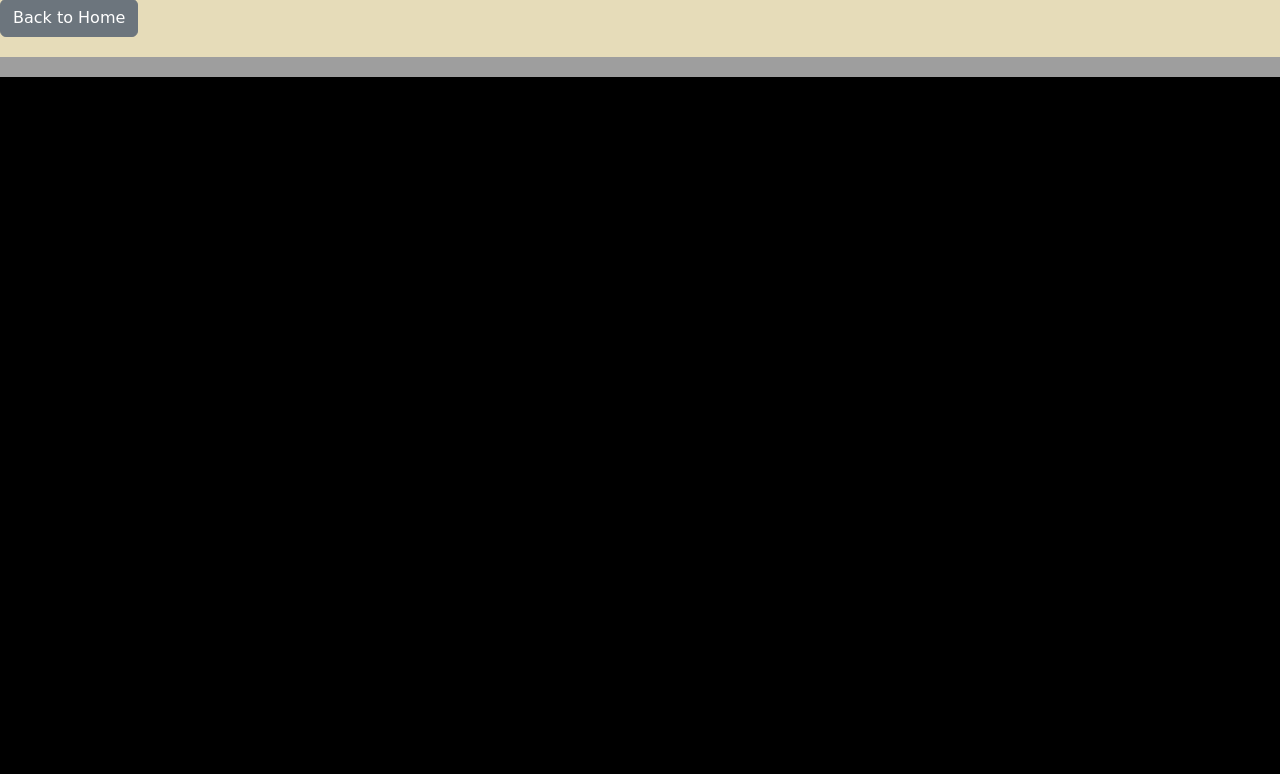
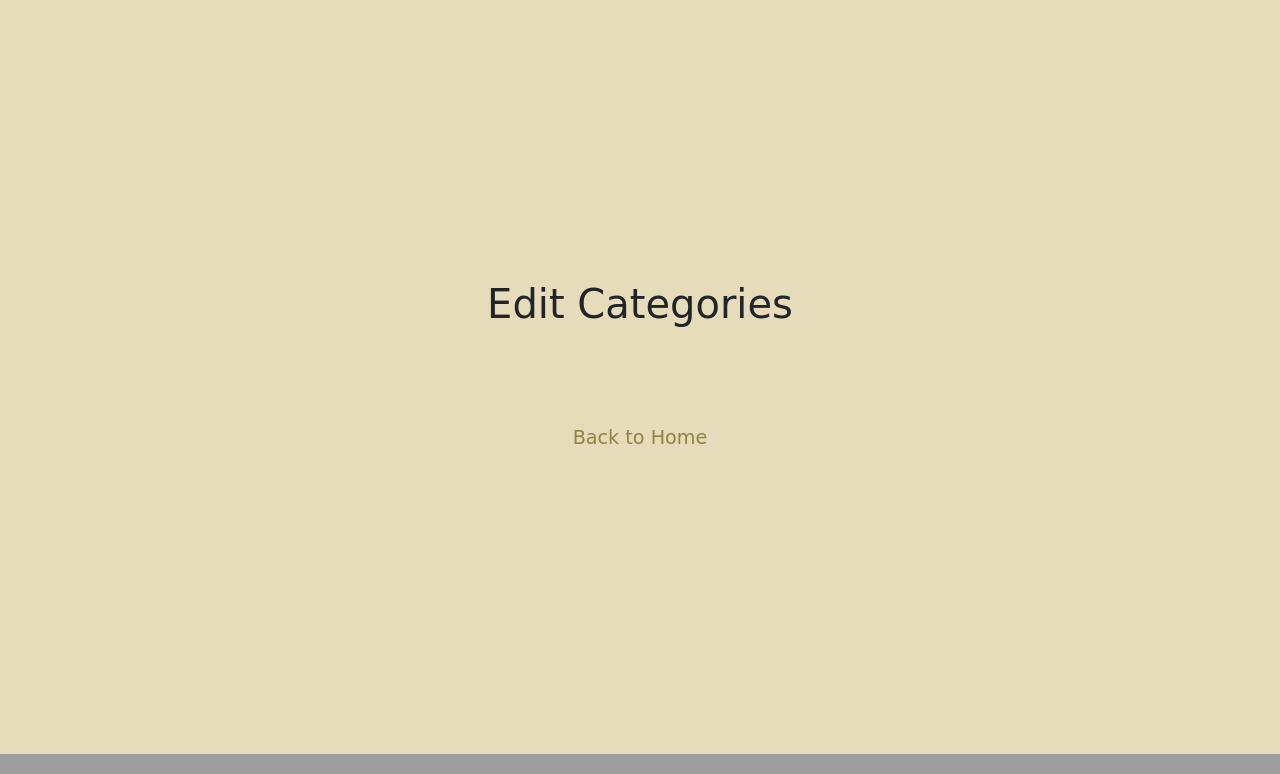
Before and after one commit to andrewretherford/code_dex, a Django app: page /categories/ in a window 1280 px wide. Shown: the part 56-830 px from the top of the page. Before the commit the page ends 133 px from the top, so only its background shows below. Run offline with Django 4.2, Linux system fonts and the light colour scheme; the visitor is signed in with stand-in values (Sample User, id 1); data that the repository does not hold is empty; some libraries are stand-ins or nearby versions; some web fonts are replaced; grey boxes are pictures that could not be loaded.

Commit message:
Completes styling for all pages

```diff
--- a/code_dex/static/code_dex/css/styles.css
+++ b/code_dex/static/code_dex/css/styles.css
@@ -8,6 +8,8 @@
    --pageBackground: rgb(230, 220, 185);
    --goldLink: rgb(145, 130, 70);
    --goldLinkHover: rgb(194, 174, 97);
+   --button: rgb(240, 225, 145);
+   --buttonHover: rgb(220, 205, 125);
 }
 
 html, body {
@@ -38,8 +40,6 @@ footer {
    background-image: url('../assets/faded_paper.png');
    background-size: cover;
    background-repeat: no-repeat;
-   /* position: absolute;
-   bottom: 0; */
    height: 20px;
    width: 100%;
    max-width: 1920px;
@@ -78,6 +78,16 @@ footer {
    color: var(--goldLinkHover);
 }
 
+.btn-secondary {
+   background-color: var(--button);
+   color: black;
+}
+
+.btn-secondary:hover {
+   background-color: var(--buttonHover);
+   color: black;
+}
+
 /* ----------------------- NAVBAR ----------------------- */
 
 .navbar {
@@ -95,6 +105,8 @@ footer {
 .cat-select > a {
    color: black;
    margin-left: 15px;
+   margin-top: 3px;
+   font-size: small;
 }
 
 .cat-select > a:hover {
@@ -167,7 +179,8 @@ hr {
    justify-content: center;
    align-items: center;
    max-width: 1920px;
-   min-height: 100vh;
+   height: 100%;
+   min-height: 91.9vh;
 }
 
 .info-page > div {
--- a/code_dex/templates/code_dex/categories.html
+++ b/code_dex/templates/code_dex/categories.html
@@ -3,15 +3,18 @@
 
 {% block main %}
 
-<div>
-   {% for category in categories %}
-      <div>
-         <span>{{ category.name }}</span>
-         <a class="btn btn-secondary" href="{% url 'category_update' category.pk %}?"><i class="bi bi-pencil"></i></a>
-         <a class="btn btn-secondary" href="{% url 'category_delete' category.pk %}?"><i class="bi bi-trash3"></i></a>
-      </div>
-   {% endfor %}
-   <a href="/home" class="btn btn-secondary">Back to Home</a>
+<div class="info-page">
+   <div>
+      <h1 class="mb-5">Edit Categories</h1>
+      {% for category in categories %}
+         <div>
+            <span class="d-inline-block mb-2 me-2" style="font-size: 1.2em;">{{ category.name }}</span>
+            <a class="edit delete" href="{% url 'category_update' category.pk %}?"><i class="bi bi-pencil-fill"></i></a>
+            <a class="edit delete" href="{% url 'category_delete' category.pk %}?"><i class="bi bi-trash3-fill"></i></a>
+         </div>
+      {% endfor %}
+      <a href="/home" class="gold-link mt-5">Back to Home</a>
+   </div>
 </div>
 
 {% endblock main %}
--- a/code_dex/templates/code_dex/category_confirm_delete.html
+++ b/code_dex/templates/code_dex/category_confirm_delete.html
@@ -3,7 +3,7 @@
 
 <div class="info-page">
    <div>
-      <h1>Are you sure you want to delete {{ category.title }}?</h1>
+      <h1 class="mb-5">Are you sure you want to delete {{ category.title }}?</h1>
       <form method="post">
          {% csrf_token %}
          <!-- <input type="hidden" name="next" value="{{ request.GET.next }}"> -->
--- a/code_dex/templates/code_dex/category_form.html
+++ b/code_dex/templates/code_dex/category_form.html
@@ -4,10 +4,13 @@
 
 <div class="info-page">
    <div>
+      <h1 class="mb-5">Category Name</h1>
       <form method="post">
          {% csrf_token %}
          {{ form.as_p }}
-         <input class="btn btn-secondary" type="submit" value="Save">
+         <div class="d-flex justify-content-center">
+            <button type="submit" class="btn btn-secondary mt-3">Save</button>
+         </div>
       </form>
    </div>
 </div>
--- a/code_dex/templates/code_dex/profile.html
+++ b/code_dex/templates/code_dex/profile.html
@@ -8,7 +8,9 @@
       <form method="post">
          {% csrf_token %}
          {{ form.as_p }}
-         <input class="btn btn-secondary" type="submit" value="Save">
+         <div class="d-flex justify-content-center">
+            <input class="btn btn-secondary mt-3" type="submit" value="Save">
+         </div>
       </form>
    </div>
 </div>
--- a/code_dex/templates/code_dex/upload.html
+++ b/code_dex/templates/code_dex/upload.html
@@ -2,7 +2,7 @@
 
 {% block main %}
 
-   <div class="info-page flex-fill">
+   <div class="info-page">
       <div>
          <h1 class="mb-5">Upload a File</h1>
          <form method="post" enctype="multipart/form-data">
--- a/code_dex/templates/registration/password_change.html
+++ b/code_dex/templates/registration/password_change.html
@@ -6,7 +6,9 @@
       <h1 class="title">Change Password</h1>
       <form class="d-flex flex-column justify-content-center" method="post">
          {% csrf_token %} {{ form.as_p }}
-         <input type="submit" class="btn" value="Update" />
+         <div class="d-flex justify-content-center mt-3">
+            <button type="submit" class="btn btn-secondary">Update</button>
+         </div>
       </form>
    </div>
 </div>
--- a/code_dex/templates/registration/password_change_done.html
+++ b/code_dex/templates/registration/password_change_done.html
@@ -3,7 +3,8 @@
 
 <div class="info-page">
    <div>
-      <h1 class="title">Password has been updated successfully</h1>
+      <h1 class="title mb-5">Password Changed!</h1>
+      <a href="/home" class="gold-link">back to home</a>
    </div>
 </div>
 
```
Also changed, not shown: code_dex/templates/code_dex/record_confirm_delete.html (+6 -2 lines), code_dex/templates/code_dex/record_form.html (+8 -1 lines).
